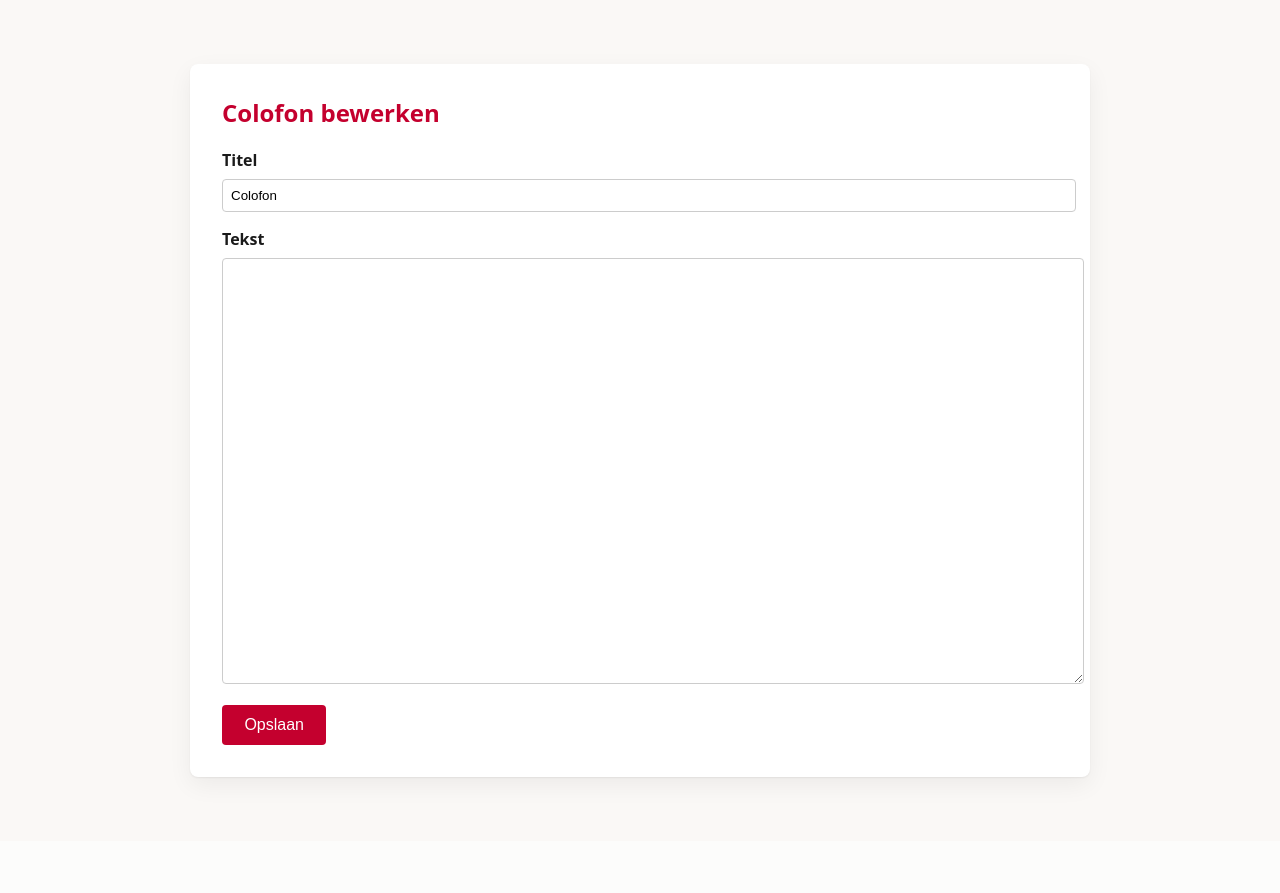
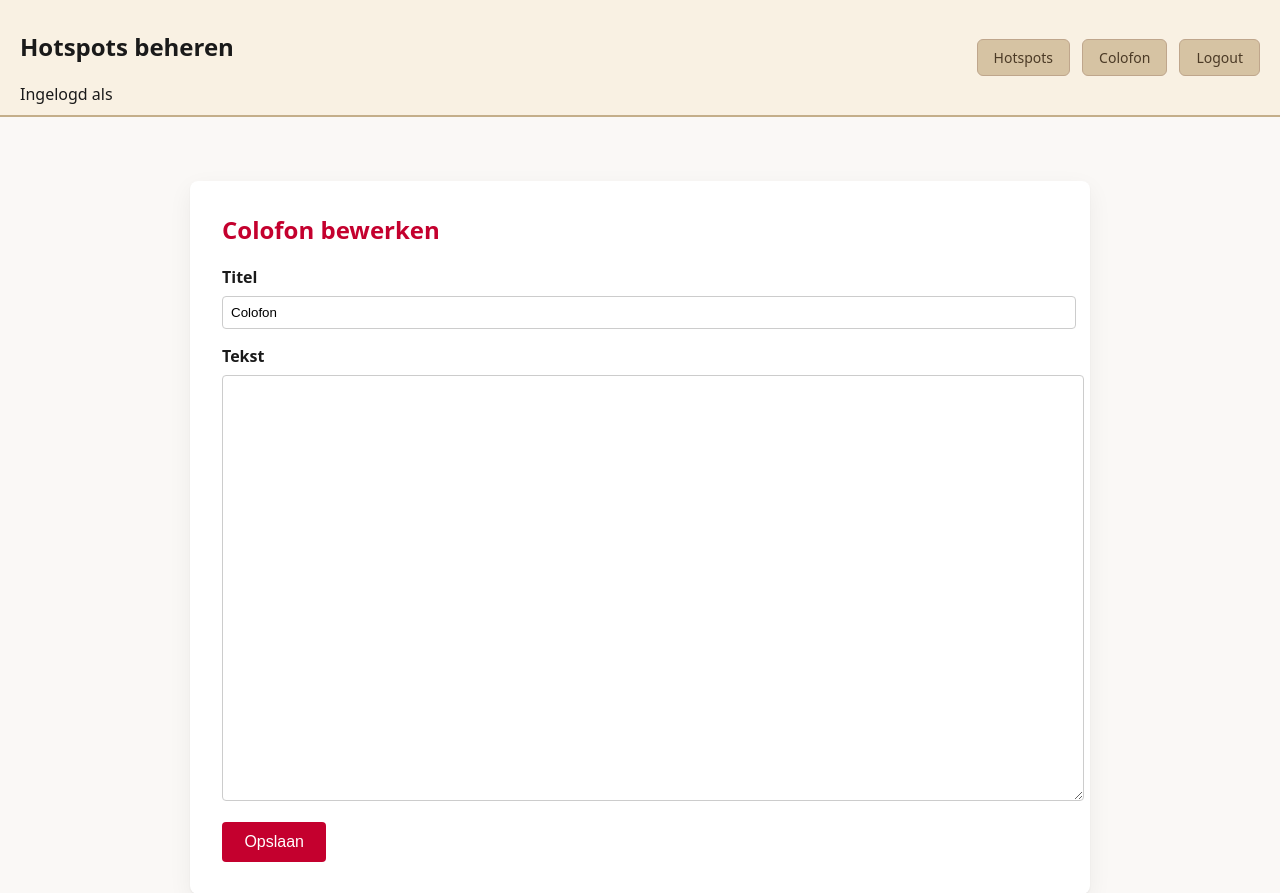
Before and after one commit to mylenezijlstra/utrechtsarchief-module6.1, a PHP site: page /admin/colofonadmin.php in a window 1280 px wide. Shown: the top 893 px of the page. Before the commit the page ends 784 px from the top, so only its background shows below. Run offline with PHP 8.4, Linux system fonts and the light colour scheme; data that the repository does not hold is empty.

Commit message:
fake hotspot

```diff
--- a/admin/admin.php
+++ b/admin/admin.php
@@ -26,6 +26,8 @@ usort($files, function($a, $b){ return imgIndex($a) <=> imgIndex($b); });
   <header class="admin-header">
     <div><h2>Hotspots beheren</h2><div>Ingelogd als <?php echo htmlspecialchars($_SESSION['username'] ?? ''); ?></div></div>
     <nav>
+      <a href="/utrechtsarchief-module6.1/admin/admin.php">Hotspots</a>
+      <a href="/utrechtsarchief-module6.1/admin/colofonadmin.php">Colofon</a>
       <a href="/utrechtsarchief-module6.1/admin/logout.php">Logout</a>
     </nav>
   </header>
--- a/admin/colofonadmin.php
+++ b/admin/colofonadmin.php
@@ -112,10 +112,74 @@ $row = $result->fetch_assoc();
         button:hover {
             background: #a00025;
         }
+
+        nav {
+            display: flex;
+            gap: 12px;
+        }
+
+        nav a {
+            display: inline-block;
+            padding: 8px 16px;
+            text-decoration: none;
+            background-color: #d6c3a3;
+            /* zachte zandkleur */
+            color: #4b3a26;
+            /* donkerbruine tekst */
+            border-radius: 6px;
+            /* afgeronde hoeken */
+            border: 1px solid #bfa68c;
+            /* subtiele rand */
+            font-weight: 500;
+            font-size: 14px;
+            transition: all 0.2s ease;
+        }
+
+        nav a:hover {
+            background-color: #cbb694;
+            /* iets donkerder bij hover */
+            border-color: #a89172;
+            color: #3f2f1f;
+        }
+
+        /* Header */
+        .admin-header {
+            display: flex;
+            justify-content: space-between;
+            align-items: center;
+            background: #f9f1e3;
+            padding: 10px 20px;
+            border-bottom: 2px solid #c4ae8a;
+        }
+
+        .logout-btn {
+            background: #e8dbc4;
+            border: 1px solid #8c7455;
+            padding: 6px 10px;
+            text-decoration: none;
+            color: #4b3a26;
+        }
+
+        .logout-btn:hover {
+            background: #d6c4a5;
+        }
     </style>
 </head>
 
 <body>
+
+    <header class="admin-header">
+        <div>
+            <h2>Hotspots beheren</h2>
+            <div>Ingelogd als <?php echo htmlspecialchars($_SESSION['username'] ?? ''); ?></div>
+        </div>
+        <nav>
+            <a href="/utrechtsarchief-module6.1/admin/admin.php">Hotspots</a>
+            <a href="/utrechtsarchief-module6.1/admin/colofonadmin.php">Colofon</a>
+            <a href="/utrechtsarchief-module6.1/admin/logout.php">Logout</a>
+        </nav>
+    </header>
+
     <main class="page">
         <article class="card">
             <h1>Colofon bewerken</h1>
```
Also changed, not shown: archiefbreed.php (+10 -70 lines), assets/css/admin.css (+24 -0 lines).
